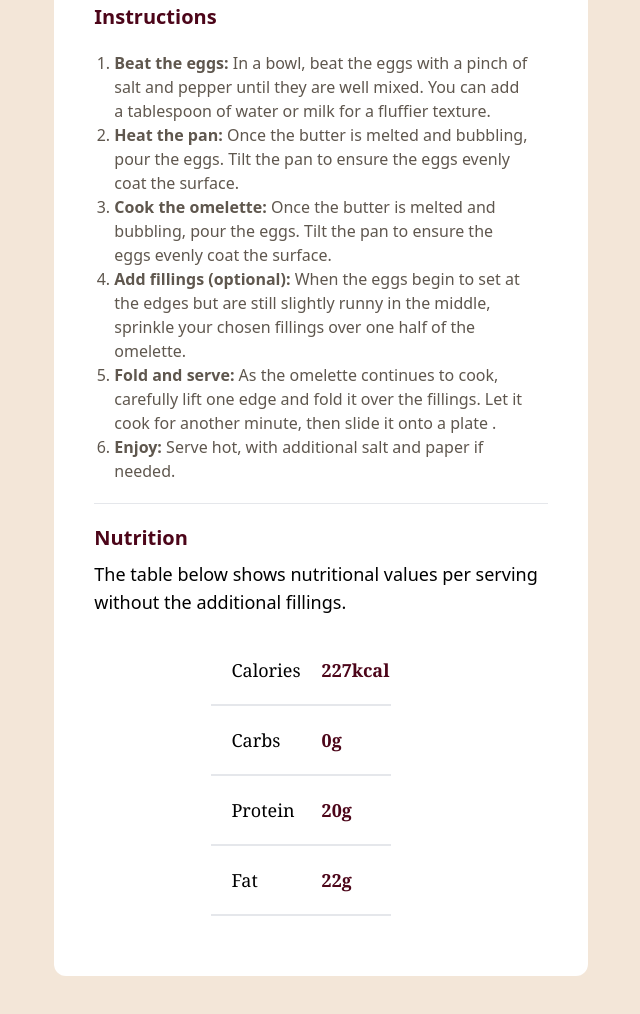
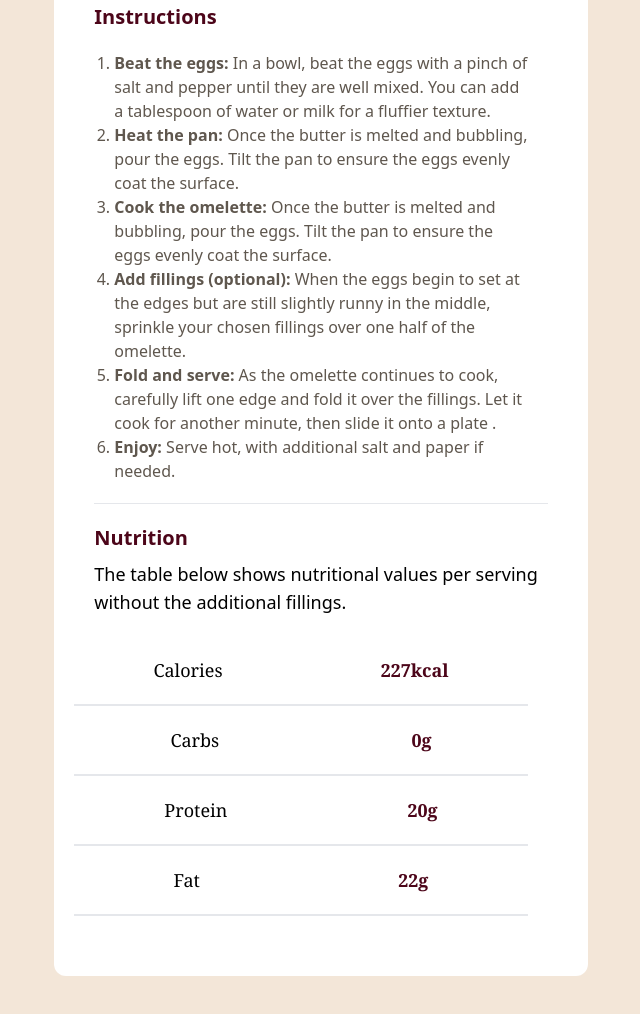
Before and after one commit to Miron-Silviu/main-recipe, a website: page docs/index.html in a window 1280 px wide. Shown: the part 1016-2030 px from the top of the page, without its empty margins (319-959 px from the left). Drawn offline with Linux system fonts and the light colour scheme.

Commit message:
Feat : Add table layout for desktop .

```diff
--- a/docs/index.html
+++ b/docs/index.html
@@ -29,7 +29,7 @@
     <div
       class="main-description md:m-auto md:w-5/12 md: md:my-10  md:rounded-xl md:bg-white md:p-5"
     >
-      <img src="image-omelette.jpeg" alt="omelette-img" />
+      <img class="rounded-xl" src="image-omelette.jpeg" alt="omelette-img" />
       <h1 class="font-bold py-5 pl-5 text-3xl title">Simple Omelette Recipe</h1>
       <p class="description px-5">
         An easy and quick dish, perfect for any mean. This classic omelette
@@ -110,24 +110,28 @@
             additional fillings.
           </p>
         </div>
-        <table class="table-auto  flex justify-center mr-10 mb-10">
-          <tbody class="text-lg font-serif">
-            <tr class="border-b-2">
+        <table
+          class="table-auto flex justify-center mr-10 mb-10  md:justify-center "
+        >
+          <tbody
+            class="text-lg font-serif md:m-full md:min-w-full md:flex md:flex-col "
+          >
+            <tr class="border-b-2 md:flex justify-around">
               <td class="p-5">Calories</td>
-              <td class="text-rose-950 font-semibold">227kcal</td>
+              <td class="text-rose-950 font-semibold md:p-5 ">227kcal</td>
             </tr>
 
-            <tr class="border-b-2">
+            <tr class="border-b-2 md:flex justify-around">
               <td class="p-5">Carbs</td>
-              <td class="text-rose-950 font-semibold">0g</td>
+              <td class="text-rose-950 font-semibold md:p-5">0g</td>
             </tr>
-            <tr class="border-b-2">
+            <tr class="border-b-2 md:flex justify-around">
               <td class=" p-5">Protein</td>
-              <td class="text-rose-950 font-semibold">20g</td>
+              <td class="text-rose-950 font-semibold md:p-5">20g</td>
             </tr>
-            <tr class="border-b-2">
+            <tr class="border-b-2 md:flex justify-around">
               <td class="p-5">Fat</td>
-              <td class="text-rose-950 font-semibold">22g</td>
+              <td class="text-rose-950 font-semibold md:p-5">22g</td>
             </tr>
           </tbody>
         </table>
```
Also changed, not shown: docs/style.css.
